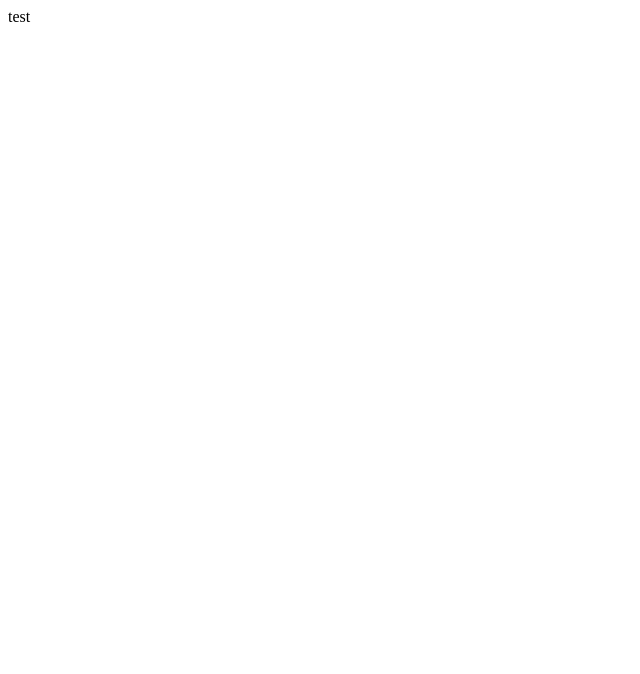
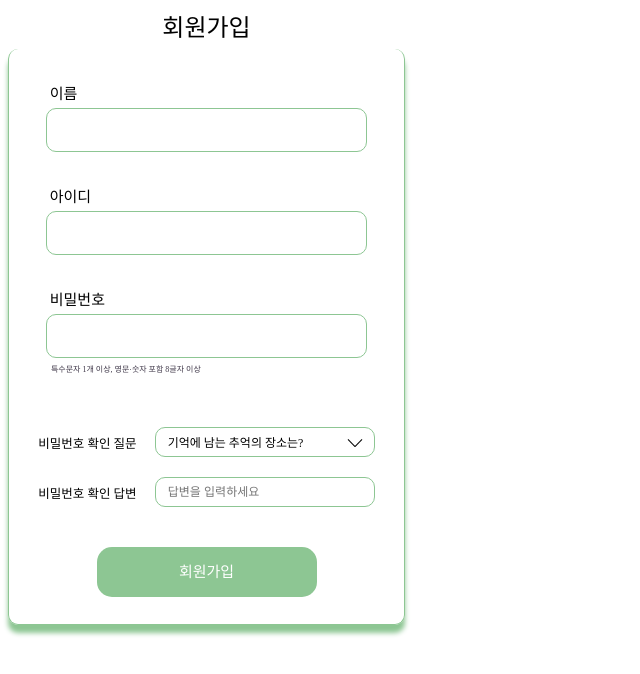
Before and after one commit to wjdgml/seb45_main_012, a React (Create React App) app in the folder client/: page / in a window 1280 px wide. Shown: the top 674 px of the page, without its empty margins (0-640 px from the left). Built offline with nearby package versions, Linux system fonts and the light colour scheme; the HTML template or start-up script is replaced by a standard one.

Commit message:
feat : 회원가입 폼 양식 제작

```diff
--- a/client/public/index.html
+++ b/client/public/index.html
@@ -1,6 +1,5 @@
 <!DOCTYPE html>
 <html lang="en">
-  <head>
     <meta charset="utf-8" />
     <meta name="viewport" content="width=device-width, initial-scale=1" />
     <meta
--- a/client/src/App.js
+++ b/client/src/App.js
@@ -1,10 +1,11 @@
 
 import './App.css';
+import SignUp from './components/SignUp';
 
 function App() {
   return (
     <div className="App">
-      test
+      <SignUp />
 
     </div>
   );
--- /dev/null
+++ b/client/src/components/SignUp.jsx
@@ -0,0 +1,84 @@
+import React, { useState } from "react";
+import '../styles/SignUp.css';
+
+function SignUp() {
+  const [view, setView] = useState(false);
+  const [selected, setSelected] = useState("기억에 남는 추억의 장소는?");
+
+  const handleDropdown = () => {
+    setView(!view);
+  }
+
+  const handleSelectedMessagePlace = () => {
+    setSelected(selected => '기억에 남는 추억의 장소는?');
+  }
+
+  const handleSelectedMessagePet = () => {
+    setSelected(selected => '반려동물의 이름은?');
+  }
+
+  const handleSelectedMessageDate = () => {
+    setSelected(selected => '추억하고 싶은 날짜가 있다면?');
+  }
+
+
+
+  return (
+    <>
+      <div className="signUp-wrapper">
+        <div className="signUp-title">회원가입</div>
+        <div className="signUp-form">
+
+          <div className="name-input-area">&nbsp;이름 <br/>
+          <input className="name-input"/>
+          </div>
+
+          <div className="id-input-area">&nbsp;아이디 <br/>
+          <input className="id-input"/>
+          </div>
+
+          <div className="password-input-area">&nbsp;비밀번호 <br/>
+          <input className="password-input"/>
+          <div className="password-infomation">특수문자 1개 이상, 영문·숫자 포함 8글자 이상</div>
+          </div>
+
+          <div className="password-confirm">
+
+            <div className="password-confirm-Q">
+              <div className="password-confirm-Q-title">비밀번호 확인 질문</div>
+              <div className="select-box" onClick={handleDropdown}>
+              <div className="arrow-before" style={view ? {transform: 'rotate(-45deg)'} : {transform: 'rotate(45deg)'}}></div>
+              <div className="arrow-after" style={view ? {transform: 'rotate(45deg)'} : {transform: 'rotate(-45deg)'}}></div>
+              {selected}
+              {view &&
+                <ul>
+                  <li onClick={handleSelectedMessagePlace}>기억에 남는 추억의 장소는?</li>
+                  <li onClick={handleSelectedMessagePet}>반려동물의 이름은?</li>
+                  <li onClick={handleSelectedMessageDate}>추억하고 싶은 날짜가 있다면?</li>
+                </ul>
+              }
+              </div>
+            </div>
+
+            <div className="password-confirm-A">
+              <div className="password-confirm-A-title">비밀번호 확인 답변</div>
+              <input className="password-confirm-answer-input" placeholder="답변을 입력하세요"/>
+            </div>
+
+          </div>
+
+          <div className="signup-complete">회원가입</div>
+
+        </div>
+
+
+
+
+
+      </div>
+
+    </>
+  );
+}
+
+export default SignUp;
--- /dev/null
+++ b/client/src/styles/SignUp.css
@@ -0,0 +1,161 @@
+.signUp-wrapper {
+  display: flex;
+  flex-direction: column;
+  width: fit-content;
+  height: fit-content;
+  align-items: center;
+}
+
+.signUp-title {
+  font-size: 24px;
+}
+
+.signUp-form {
+  width: 395px;
+  height: 575px;
+  border: 1px solid #8DC693;
+  border-top: none;
+  border-radius: 10px;
+  display: flex;
+  flex-direction: column;
+  align-items: center;
+  margin-top: 6px;
+  box-shadow: 0 8px 5px #8DC693;
+}
+
+.name-input-area,
+.id-input-area,
+.password-input-area {
+  margin-top: 33px;
+  font-size: 15px;
+}
+
+.name-input,
+.id-input,
+.password-input {
+  width: 310px;
+  height: 40px;
+  margin-top: 5px;
+  border-radius: 10px;
+  border: 1px solid #8DC693;
+  padding-left: 7px;
+}
+
+.password-infomation {
+  font-size: 8px;
+  margin-top: 5px;
+  margin-left: 5px;
+  color: #40394A;
+}
+
+.password-confirm {
+  width: 350px;
+  height: fit-content;
+  margin-top: 33px;
+}
+
+.password-confirm-Q,
+.password-confirm-A {
+  display: flex;
+  align-items: center;
+  justify-content: center;
+  margin: 20px 5px;
+  gap: 18px;
+}
+
+.password-confirm-Q-title,
+.password-confirm-A-title {
+  font-size: 12.5px;
+}
+
+.select-box {
+  width: 220px;
+  height: 30px;
+  border: 1px solid #8DC693;
+  position: relative;
+  border-radius: 10px;
+  font-size: 12px;
+  line-height: 30px;
+  padding-left: 12px;
+  box-sizing: border-box;
+
+}
+
+.arrow-after {
+  width: 1px;
+  height: 10px;
+  background-color: black;
+  position: absolute;
+  right: 22px;
+  top: 10px;
+}
+
+.arrow-before {
+  width: 1px;
+  height: 10px;
+  background-color: black;
+  position: absolute;
+  right: 15px;
+  top: 10px;
+}
+
+.select-box > ul {
+  width: 180px;
+  height: 90px;
+  box-sizing: border-box;
+  position: absolute;
+  top: 17px;
+  left: 7px;
+  background-color: #fff;
+}
+
+.select-box li {
+  list-style: none;
+  width: 180px;
+  height: 33px;
+  font-size: 12px;
+  line-height: 33px;
+  text-align: left;
+  box-sizing: border-box;
+  margin-left: -33px;
+  padding-left: 5px;
+  background-color: #fff;
+  border-bottom: 1px solid #d9d9d9;
+  transform: translateX(-7px);
+}
+
+.password-confirm-Q > select {
+  width: 190px;
+  height: 30px;
+  box-sizing: border-box;
+}
+
+.password-confirm-answer-input {
+  width: 220px;
+  height: 30px;
+  box-sizing: border-box;
+  border-radius: 10px;
+  border: 1px solid #8DC693;
+  font-size: 12px;
+  padding-left: 12px;
+}
+
+.signup-complete {
+  width: 220px;
+  height: 50px;
+  background-color: #8DC693;
+  margin-top: 20px;
+  border-radius: 15px;
+  line-height: 50px;
+  text-align: center;
+  font-size: 15px;
+  color: #fff;
+}
+
+.signup-complete:hover {
+  background-color: #82b888;
+}
+
+.signup-complete:active {
+  transform: translateY(1px);
+}
```
Also changed, not shown: 2 other files (tests, documents, lock files or other folders).
